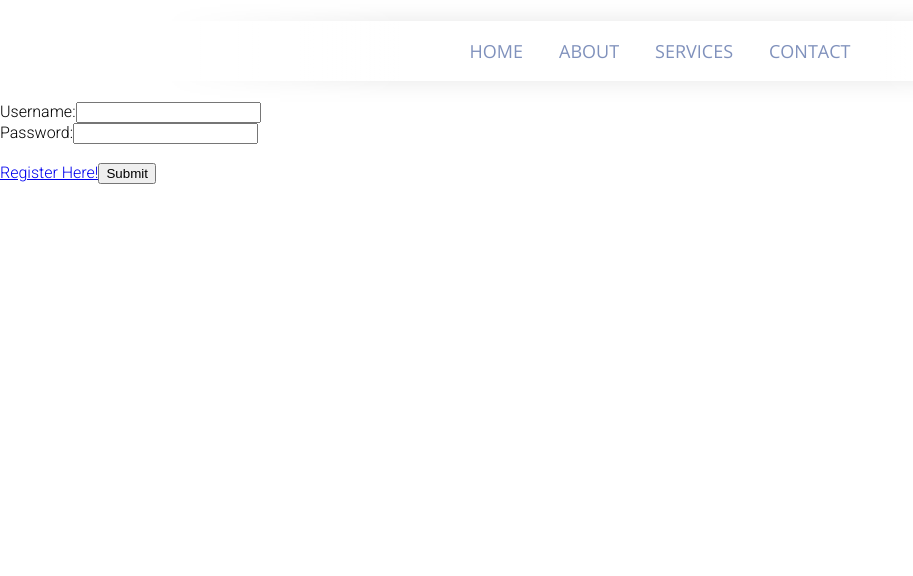
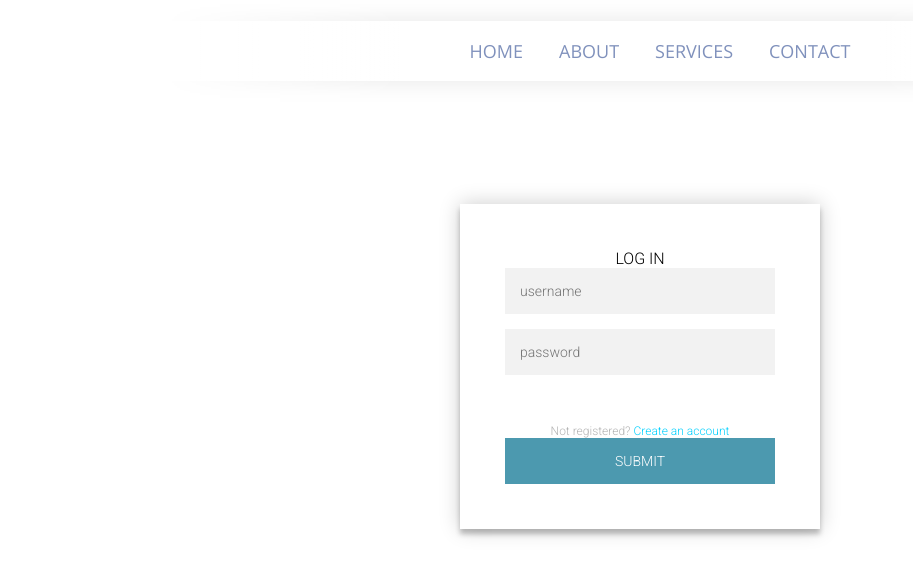
Before and after one commit to Subhashp17/NexHomes, a React (Create React App) app in the folder client/: page / in a window 1280 px wide. Shown: the top 576 px of the page, without its empty margins (0-913 px from the left). Built offline with nearby package versions, Linux system fonts and the light colour scheme.

Commit message:
login page

```diff
--- a/client/src/components/Form.js
+++ b/client/src/components/Form.js
@@ -2,6 +2,8 @@ import React from "react";
 import { Link } from "react-router-dom";
 import { useState } from "react";
 import { useNavigate } from "react-router-dom";
+import './regform.css'
+
 const Form = () => {
   const [username, setUsername] = useState("");
   const [password, setPassword] = useState("");
@@ -37,29 +39,34 @@ const Form = () => {
   };
 
   return (
+    <div class="login-page">
+    <div class="form">
+   LOG IN
     <form onSubmit={handleSubmit}>
       <label>
-        Username:
         <input
           type="text"
           value={username}
+          placeholder="username"
           onChange={(e) => setUsername(e.target.value)}
         />
       </label>
       <br />
       <label>
-        Password:
         <input
           type="password"
           value={password}
+          placeholder="password"
           onChange={(e) => setPassword(e.target.value)}
         />
       </label>
       <br />
       <br />
-      <Link to="/register">Register Here!</Link>
+      <p class="message">Not registered? <Link to="/register">Create an account</Link></p>
       <button type="submit">Submit</button>
     </form>
+    </div>
+    </div>
   );
 };
 
--- a/client/src/components/regform.css
+++ b/client/src/components/regform.css
@@ -49,7 +49,7 @@
   font-size: 12px;
 }
 .form .message a {
-  color: #4CAF50;
+  color: #00d0ff;
   text-decoration: none;
 }
 .form .register-form {
```
